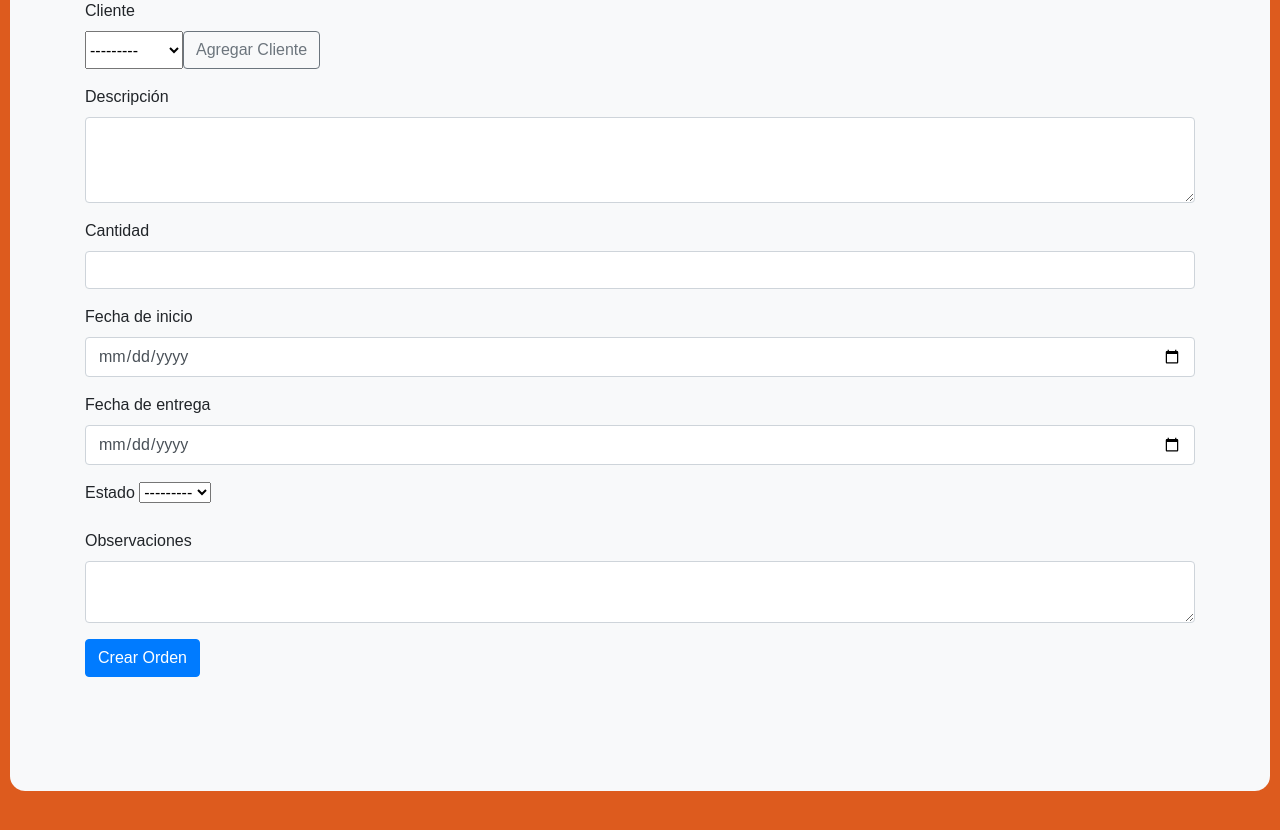
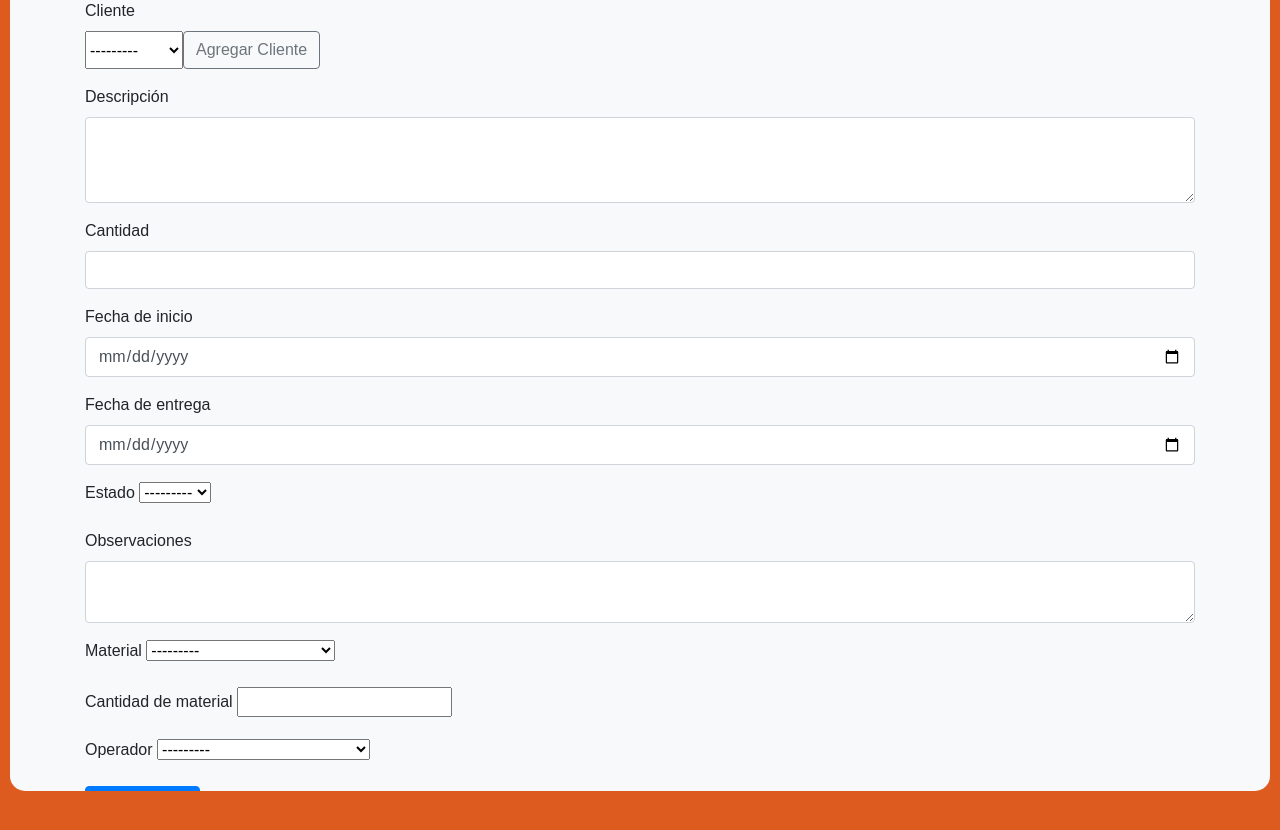
Before and after one commit to skyEverTerra/OrderManager, a Django app: page /crear_orden/ in a window 1280 px wide. Shown: the part 227-1057 px from the top of the page. Run offline with Django 4.2, Linux system fonts and the light colour scheme; a user stored in the database is signed in; data comes from the database, SQL or seed files in the repository; both versions use the stored data as it was after the commit; some libraries are stand-ins or nearby versions.

Commit message:
Checkpoint 1.0

```diff
--- a/orders/forms.py
+++ b/orders/forms.py
@@ -8,6 +8,22 @@
 
 class CreateOrderForm(forms.ModelForm):
     """Formulario para crear órdenes."""
+    material = forms.ModelChoiceField(
+        queryset=Material.objects.all(),
+        widget=forms.Select,
+        required=False,
+        label="Material"
+    )
+    material_quantity = forms.IntegerField(
+        required=False,
+        label="Cantidad de material"
+    )
+    operator = forms.ModelChoiceField(
+        queryset=User.objects.filter(role=2),  # Filtra usuarios operadores
+        widget=forms.Select,
+        required=False,
+        label="Operador"
+    )
     class Meta:
         model = Order
         fields = ['client', 'description', 'quantity', 'start_date', 'delivery_date', 'status', 'observations']
@@ -39,6 +55,8 @@
     def __init__(self, *args, **kwargs):
         super().__init__(*args, **kwargs)
         self.fields['client'].widget.attrs.update({'class': 'form-select'})
+        self.fields['material'].queryset = Material.objects.all()
+        self.fields['operator'].queryset = User.objects.filter(role=2)
 
 
 class CustomAuthenticationForm(AuthenticationForm):
--- a/orders/models.py
+++ b/orders/models.py
@@ -32,7 +32,7 @@
     stock = models.IntegerField()
 
     def __str__(self):
-        return f"{self.name}"
+        return f"{self.name} ({self.stock})"
 
 
 class OrderStatus(models.Model):
--- a/orders/views.py
+++ b/orders/views.py
@@ -65,15 +65,30 @@
             .order_by("-start_date")
         )
 
-
 class CreateOrderView(LoginRequiredMixin, CreateView):
-    """Vista para crear órdenes."""
     model = Order
     form_class = CreateOrderForm
     template_name = "orders/create.html"
     success_url = reverse_lazy("order_list")
 
     def form_valid(self, form):
-        """Asignar el usuario autenticado como creador."""
+        """Guardar la orden junto con material y operador seleccionados."""
         form.instance.created_by = self.request.user
-        return super().form_valid(form)
+        response = super().form_valid(form)
+
+        # Manejo de material
+        material = form.cleaned_data.get('material')
+        material_quantity = form.cleaned_data.get('material_quantity')
+        if material and material_quantity:
+            OrderMaterial.objects.create(
+                order=self.object,
+                material=material,
+                material_quantity=material_quantity
+            )
+
+        # Manejo de operador
+        operator = form.cleaned_data.get('operator')
+        if operator:
+            OrderUser.objects.create(order=self.object, user=operator)
+
+        return response
--- a/templates/orders/create.html
+++ b/templates/orders/create.html
@@ -5,32 +5,6 @@
 {% endblock %}
 
 {% block container %}
-{% if form.non_field_errors %}
-    <div class="alert alert-danger">
-        <ul>
-            {% for error in form.non_field_errors %}
-                <li>{{ error }}</li>
-            {% endfor %}
-        </ul>
-    </div>
-{% endif %}
-
-{% if form.quantity.errors %}
-    <div class="text-danger">
-        {{ form.quantity.errors|striptags }}
-    </div>
-{% endif %}
-{% if form.start_date.errors %}
-    <div class="text-danger">
-        {{ form.start_date.errors|striptags }}
-    </div>
-{% endif %}
-{% if form.delivery_date.errors %}
-    <div class="text-danger">
-        {{ form.delivery_date.errors|striptags }}
-    </div>
-{% endif %}
-
 <div class="container mt-5">
     <h2 class="mb-4">Crear Orden</h2>
     <form method="post" novalidate>
@@ -67,6 +41,18 @@
         <div class="mb-3">
             <label for="id_observations" class="form-label">Observaciones</label>
             {{ form.observations }}
+        </div>
+        <div class="mb-3">
+            <label for="id_material" class="form-label">Material</label>
+                {{ form.material }}
+        </div>
+        <div class="mb-3">
+            <label for="id_material_quantity" class="form-label">Cantidad de material</label>
+            {{ form.material_quantity }}
+        </div>
+        <div class="mb-3">
+            <label for="id_operator" class="form-label">Operador</label>
+            {{ form.operator }}
         </div>
         <button type="submit" class="btn btn-primary">Crear Orden</button>
     </form>
```
Also changed, not shown: db.sqlite3.
